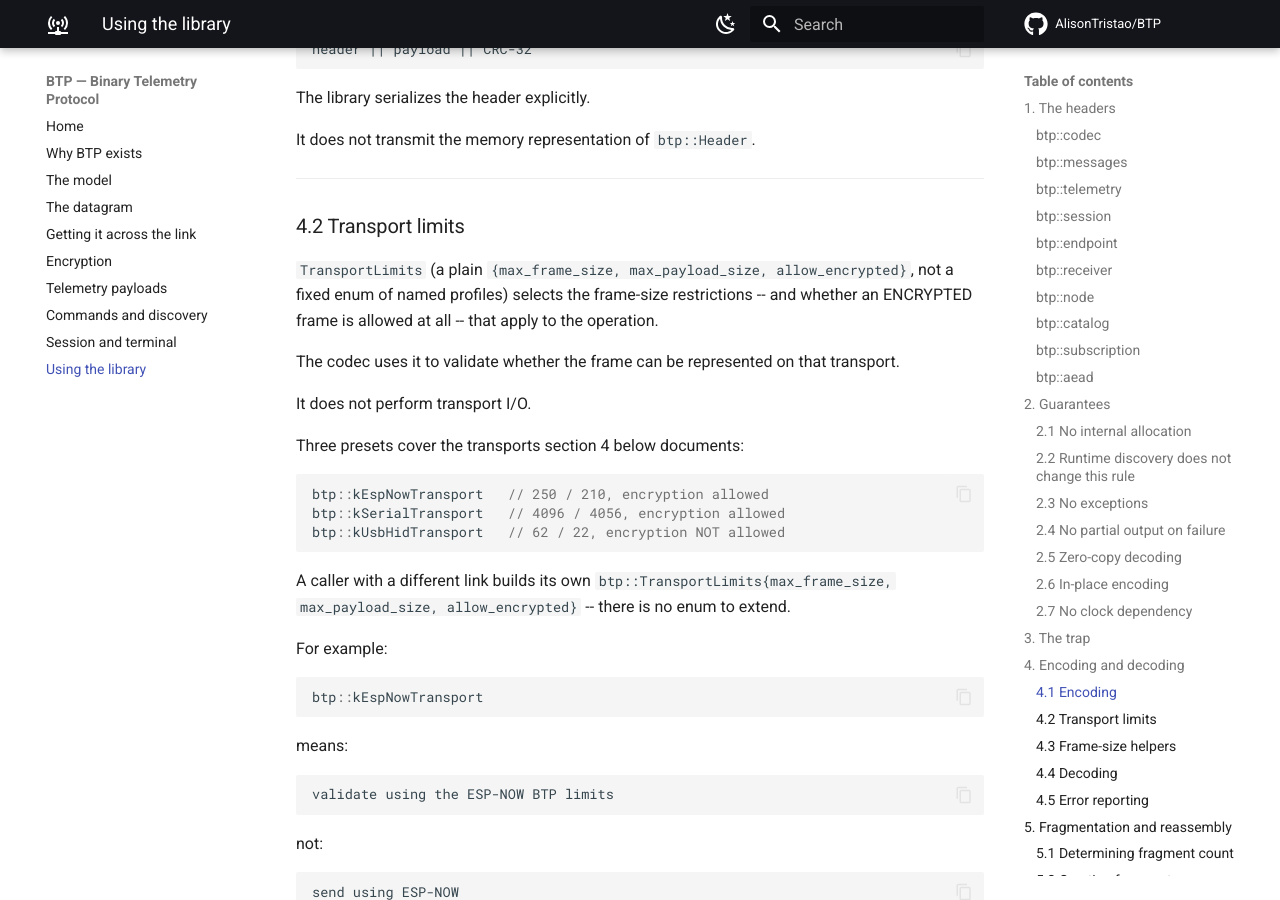
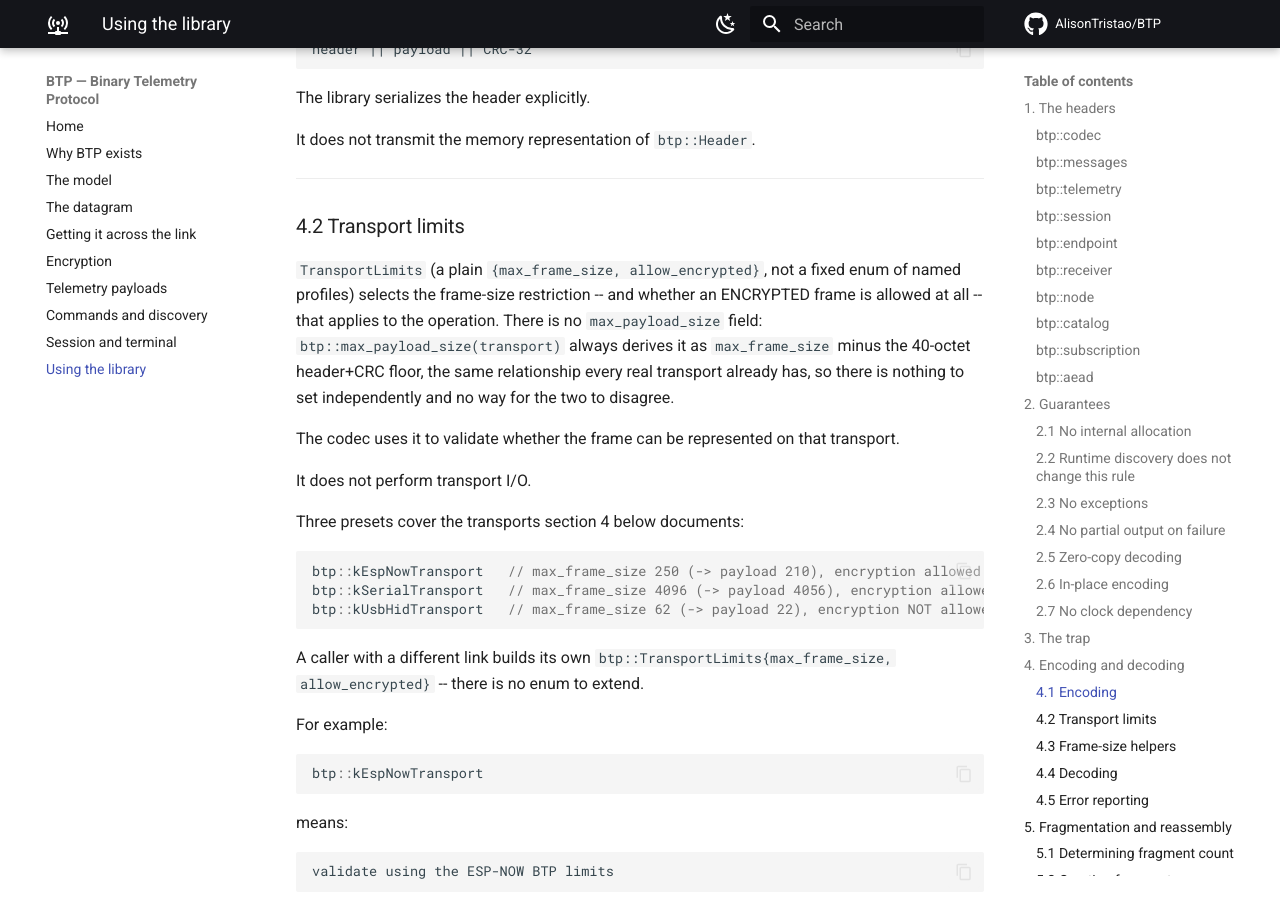
Before and after one commit to AlisonTristao/BTP, an MkDocs documentation site: the page built from docs/library.md, in a window 1280 px wide and 900 px high, scrolled down 14444 px. Built offline with MkDocs 1.6.1 and Material for MkDocs 9.7.7, drawn with Linux system fonts in a browser that asks for light colours; comment, search, counter and statistics services are not loaded; some of the changed text lies outside the part shown.

Commit message:
codec: TransportLimits drops max_payload_size -- derived, not set; library 2.32.0
max_payload_size was never actually independent of max_frame_size in any of
the three presets: EspNow 250->210, Serial 4096->4056, UsbHid 62->22, every
one exactly kV1MinimumFrameSize (the 40-octet header+CRC floor) apart. A
struct field a caller could set differently from that relationship was one
more number to get wrong for no real case that needed it.

  struct TransportLimits {
      std::size_t max_frame_size;
      bool allow_encrypted;
  };

max_payload_size is now a free function, not a field:

  std::size_t max_payload_size(const TransportLimits& transport) noexcept;

-- always max_frame_size - kV1MinimumFrameSize (0 if max_frame_size does not
even reach that floor). A caller building a transport by hand now sets
exactly one size, and the payload ceiling follows automatically.

- codec.hpp: kEspNowMaxPayloadSize / kSerialMaxPayloadSize /
  kUsbHidMaxPayloadSize -- previously three independently hand-typed
  constants that just happened to agree with the frame constants -- are now
  literally `= kXxxMaxFrameSize - kV1MinimumFrameSize`, so they can never
  drift from it again. Every existing call site that referenced them as bare
  constants (tests, endpoint.cpp) needed no change.
- detail.hpp: valid_transport() is down to one check (max_frame_size >=
  kV1MinimumFrameSize) -- there is no second field left to cross-validate
  against the first.
- codec.cpp, endpoint.cpp, fragmentation.cpp: every `transport.
  max_payload_size` field read replaced with `max_payload_size(transport)`.
- tests/example: the one place a test built a TransportLimits by hand
  (test_receiver.cpp's "bad transport" case) drops its middle argument;
  everywhere else already went through the (now 2-field) presets and needed
  no change.

docs/library.md and docs/fragmentation-and-transports.md updated to the
2-field struct and the derived accessor.

Verified end to end again: by_hand_sender -> by_hand_receiver still
round-trips the identical 53-octet frame.

Co-Authored-By: Claude Sonnet 5 <noreply@anthropic.com>

````diff
--- a/docs/library.md
+++ b/docs/library.md
@@ -724,7 +724,7 @@ It does not transmit the memory representation of `btp::Header`.
 
 ### 4.2 Transport limits
 
-`TransportLimits` (a plain `{max_frame_size, max_payload_size, allow_encrypted}`, not a fixed enum of named profiles) selects the frame-size restrictions -- and whether an ENCRYPTED frame is allowed at all -- that apply to the operation.
+`TransportLimits` (a plain `{max_frame_size, allow_encrypted}`, not a fixed enum of named profiles) selects the frame-size restriction -- and whether an ENCRYPTED frame is allowed at all -- that applies to the operation. There is no `max_payload_size` field: `btp::max_payload_size(transport)` always derives it as `max_frame_size` minus the 40-octet header+CRC floor, the same relationship every real transport already has, so there is nothing to set independently and no way for the two to disagree.
 
 The codec uses it to validate whether the frame can be represented on that transport.
 
@@ -733,12 +733,12 @@ It does not perform transport I/O.
 Three presets cover the transports section 4 below documents:
 
 ```cpp
-btp::kEspNowTransport   // 250 / 210, encryption allowed
-btp::kSerialTransport   // 4096 / 4056, encryption allowed
-btp::kUsbHidTransport   // 62 / 22, encryption NOT allowed
-```
-
-A caller with a different link builds its own `btp::TransportLimits{max_frame_size, max_payload_size, allow_encrypted}` -- there is no enum to extend.
+btp::kEspNowTransport   // max_frame_size 250 (-> payload 210), encryption allowed
+btp::kSerialTransport   // max_frame_size 4096 (-> payload 4056), encryption allowed
+btp::kUsbHidTransport   // max_frame_size 62 (-> payload 22), encryption NOT allowed
+```
+
+A caller with a different link builds its own `btp::TransportLimits{max_frame_size, allow_encrypted}` -- there is no enum to extend.
 
 For example:
 
@@ -798,16 +798,13 @@ encoded_size()
 exact frame size
 ```
 
-For transport-wide limits, the library also provides:
-
-```text
-max_frame_size()
-max_payload_size()
-```
-
-These describe the maximum physical frame and payload sizes associated with a transport profile.
-
-They are useful for:
+For transport-wide limits: the maximum physical frame size is `transport.max_frame_size` itself (a plain field, no function needed); the maximum payload size is derived, via
+
+```text
+max_payload_size(transport)
+```
+
+These are useful for:
 
 * receive-buffer sizing;
 * checking whether fragmentation is required;
--- a/library.json
+++ b/library.json
@@ -1,6 +1,6 @@
 {
   "name": "btp",
-  "version": "2.31.0",
+  "version": "2.32.0",
   "description": "Portable, allocation-free codec, transport and AEAD utilities for BTP (Binary Telemetry Protocol) v1/v2 -- real-time communication and data plotting over ESP32/ESP-NOW",
   "keywords": ["btp", "telemetry", "protocol", "codec", "esp32", "esp-now"],
   "build": {
````
Also changed, not shown: docs/fragmentation-and-transports.md (+4 -4 lines), 7 other files.
